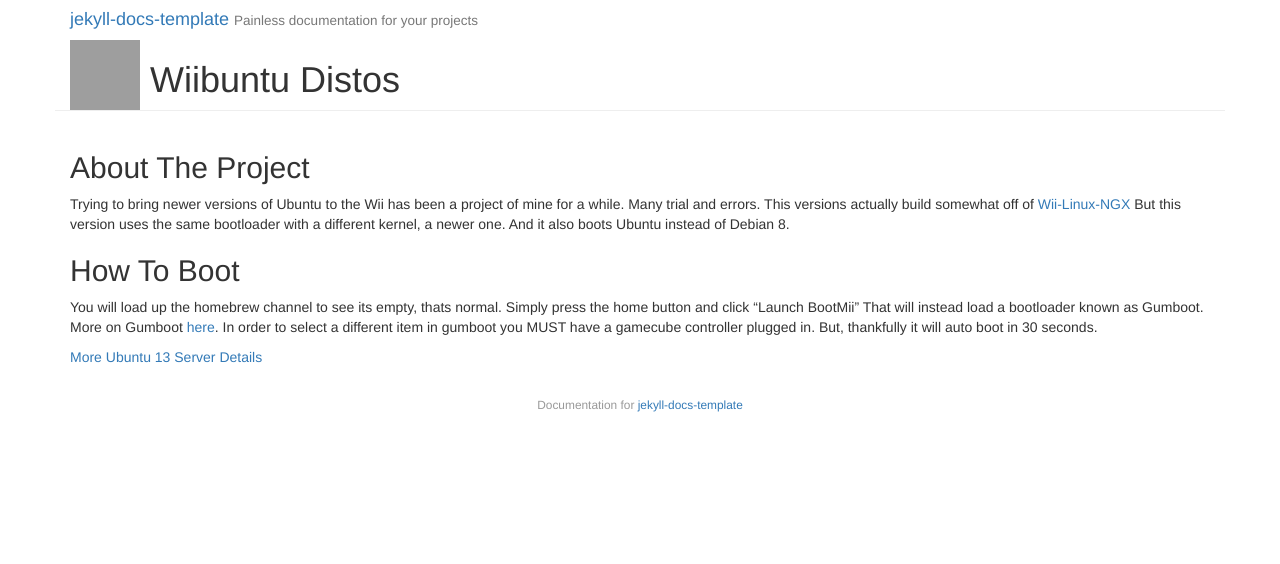
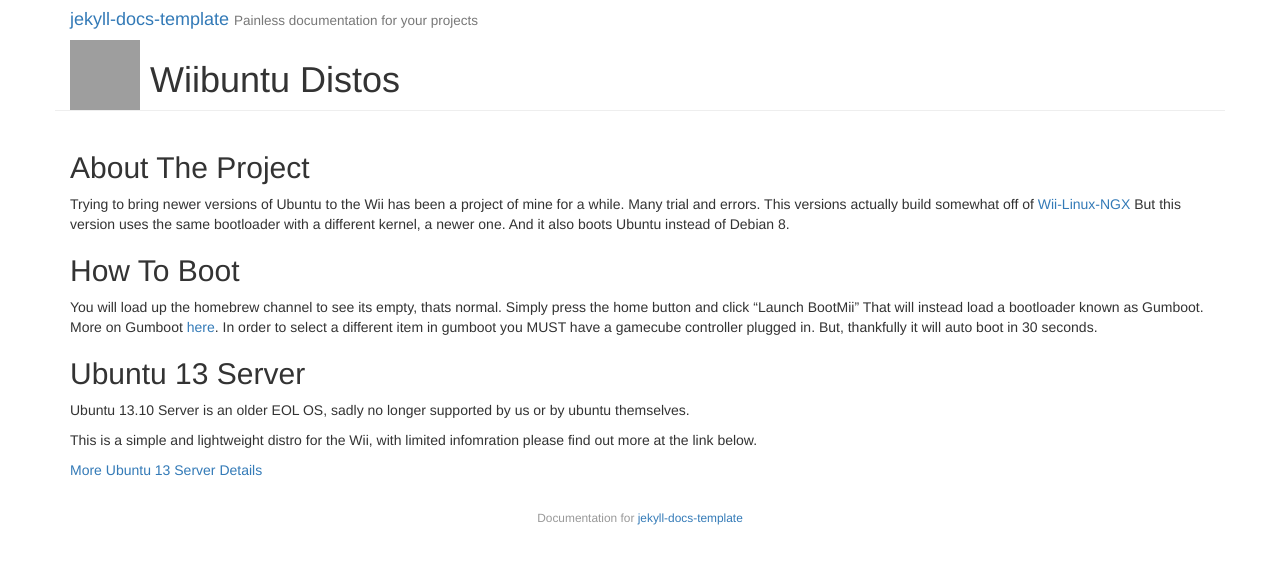
Before and after one commit to Wiibuntu/Ubuntu, a Jekyll site: the page built from index.md, in a window 1280 px wide. Shown: the top 564 px of the page. Built offline with Jekyll 4.4.1, drawn with Linux system fonts in a browser that asks for light colours; grey boxes are pictures that could not be loaded.

Commit message:
Ubuntu 13 Added

```diff
--- a/index.md
+++ b/index.md
@@ -16,5 +16,10 @@ That will instead load a bootloader known as Gumboot. More on Gumboot [here](htt
 In order to select a different item in gumboot you MUST have a gamecube controller plugged in. But, thankfully it will auto boot in 30 seconds.
 
 
+## Ubuntu 13 Server
+
+Ubuntu 13.10 Server is an older EOL OS, sadly no longer supported by us or by ubuntu themselves.
+
+This is a simple and lightweight distro for the Wii, with limited infomration please find out more at the link below.
 
 [More Ubuntu 13 Server Details](../Ubuntu/ubuntu13.html)
--- a/ubuntu13.html
+++ b/ubuntu13.html
@@ -28,9 +28,11 @@
   </style>
 </head>
 <body>
+  <img src="img/13s/ubuntu-13-10-saucy-salamander.png" alt="Ubuntu 13.10 Image" width="100">
   <h1>UBUNTU 13 SERVER</h1>
   <p>This is a basic HTML page with some text content. You can use this template as a starting point for your own HTML pages.</p>
-  <p>Here's an example of a link to <a href="https://github.com/Wiibuntu/Ubuntu-13.10-Wii" target="_blank">Example.com</a>.</p>
+  <img src="img/13s/Screenshot 2024-03-11 120047.png" alt="Ubuntu 13 Login" width="100">
+  <p>Here's the github page <a href="https://github.com/Wiibuntu/Ubuntu-13.10-Wii" target="_blank">Wiibuntu 13 Github</a>.</p>
   <p>Feel free to edit this file and add your own content.</p>
 </body>
 </html>
```
Also changed, not shown: img/13s/ubuntu-13-10-saucy-salamander.png (added).
